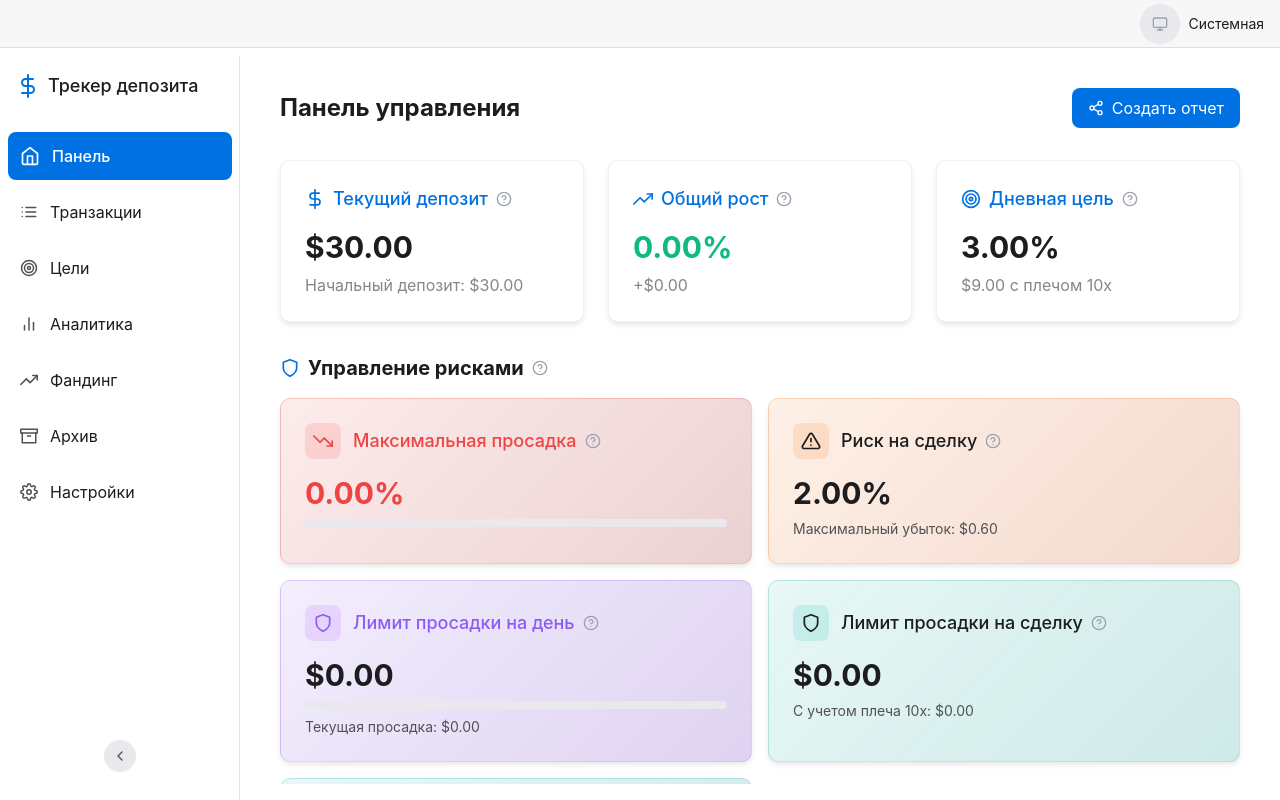
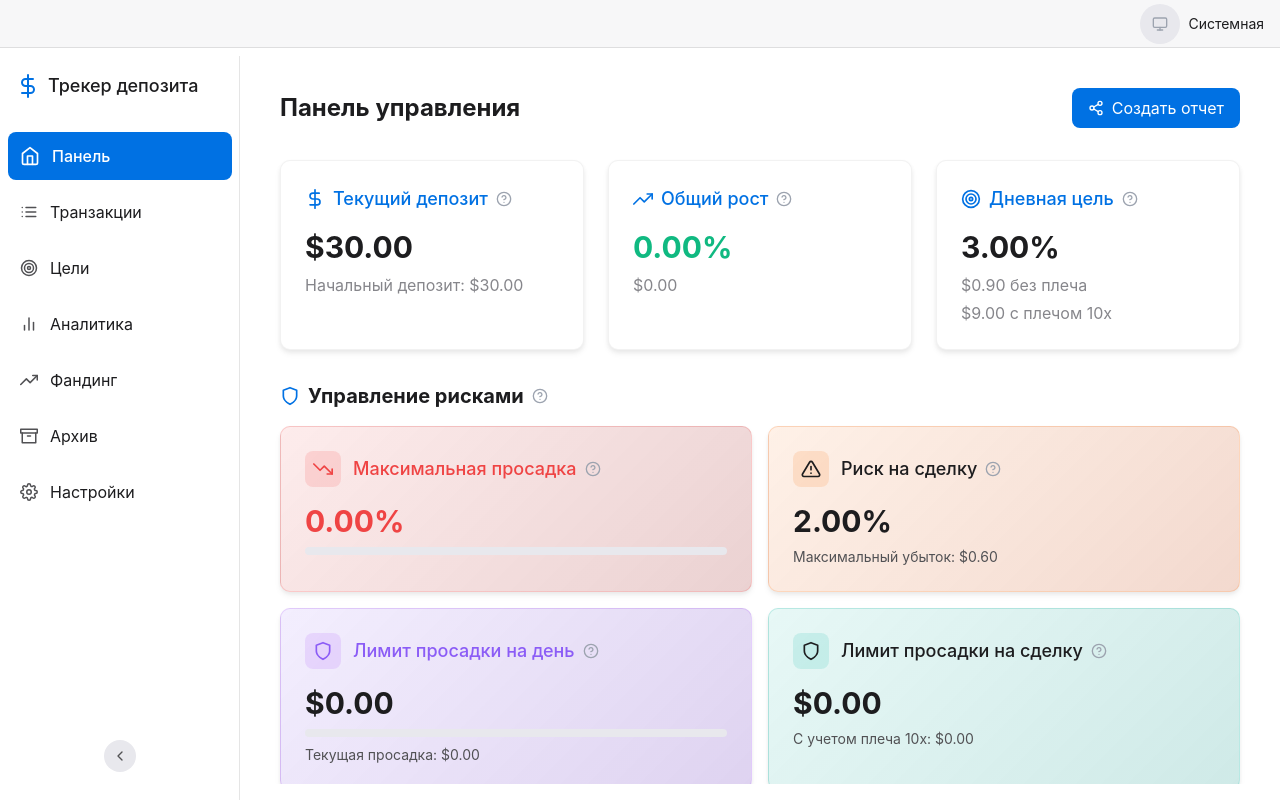
Before and after one commit to RustamPlanirovich/Depo, a React (Create React App) app: page / in a window 1280 px wide. Built offline with nearby package versions, Linux system fonts and the light colour scheme; no server answers.

Commit message:
feat: add non-leveraged daily target amount display

```diff
--- a/src/components/dashboard/Dashboard.js
+++ b/src/components/dashboard/Dashboard.js
@@ -188,7 +188,7 @@ const Dashboard = ({
             />
           </div>
           <div className="mt-2" style={{ color: 'var(--color-text-tertiary)' }}>
-            {deposit >= initialDeposit ? '+' : ''}<AnimatedValue value={deposit - initialDeposit} type="money" />
+            {deposit >= initialDeposit ? '' : ''}<AnimatedValue value={deposit - initialDeposit} type="money" />
           </div>
         </div>
 
@@ -206,6 +206,9 @@ const Dashboard = ({
             <AnimatedValue value={dailyTarget} type="percentage" />
           </div>
           <div className="mt-2" style={{ color: 'var(--color-text-tertiary)' }}>
+            ${(deposit * dailyTarget / 100).toFixed(2)} без плеча
+          </div>
+          <div className="mt-1" style={{ color: 'var(--color-text-tertiary)' }}>
             ${(deposit * leverage * dailyTarget / 100).toFixed(2)} с плечом {leverage}x
           </div>
         </div>
```
